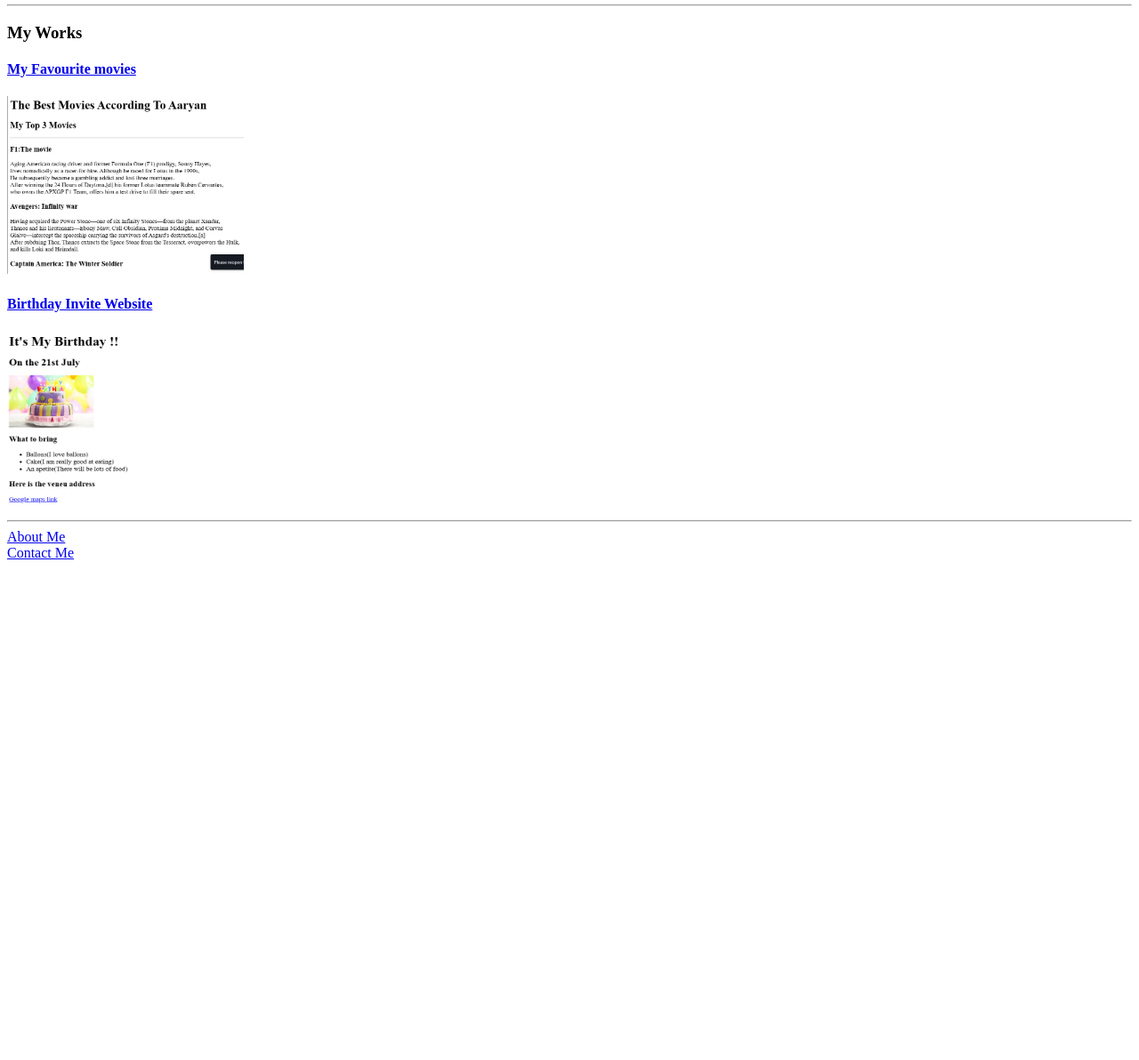
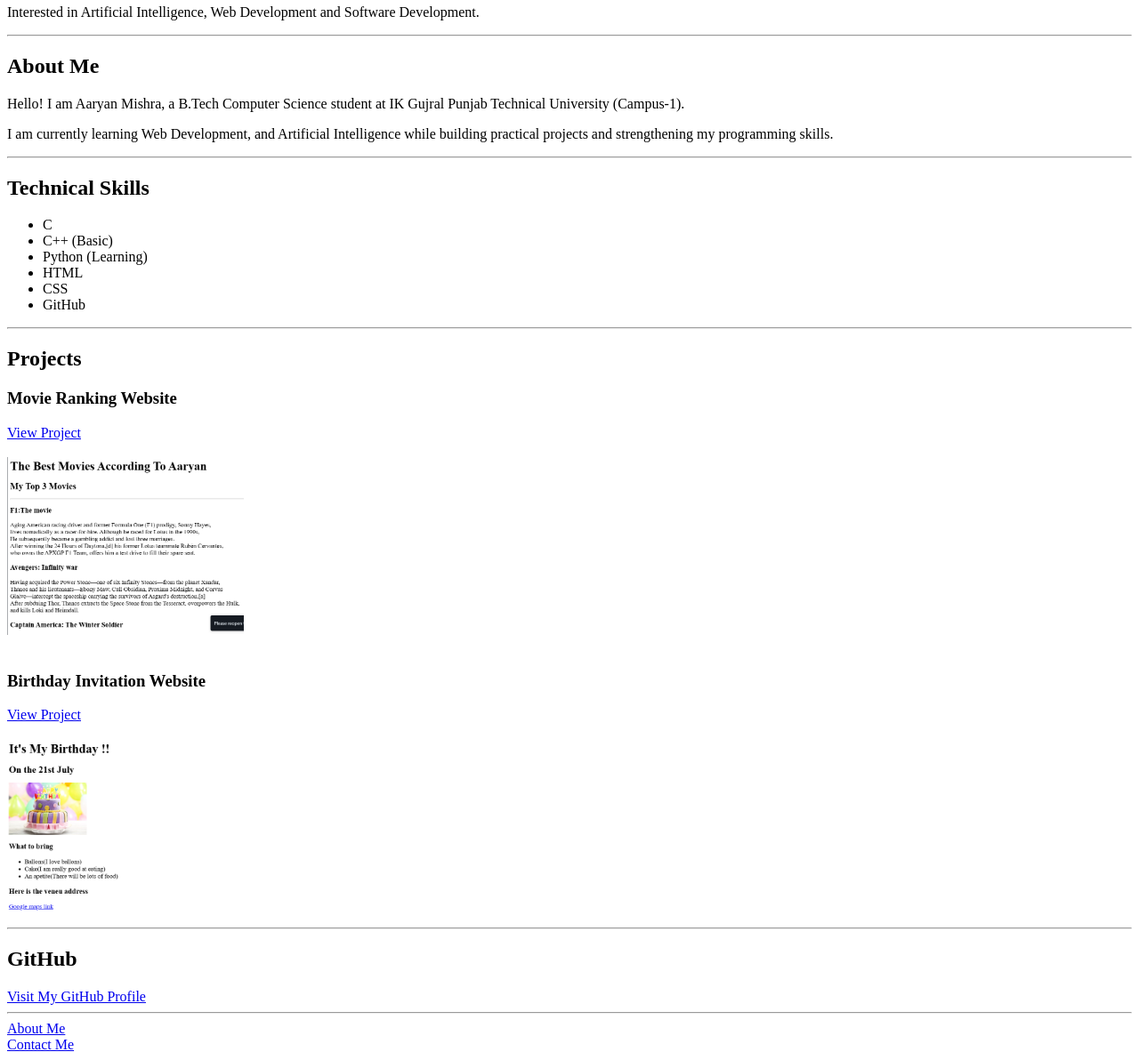
Before and after one commit to Aaryan4code/Html_Portfolio, a plain HTML site: page index.html in a window 1280 px wide. Shown: the part 122-1314 px from the top of the page at 89% size. Before the commit the page ends 800 px from the top, so only its background shows below. Drawn offline with Linux system fonts and the light colour scheme.

Commit message:
improvement

```diff
--- a/index.html
+++ b/index.html
@@ -3,27 +3,101 @@
     <head>
         <meta charset="UTF-8"/>
         <meta name="viewport" content="width=device-width, initial-scale=1.0"/>
-        <title>My Portfolio</title>
+        <title>Aaryan's Portfolio</title>
     </head>
     <body>
+
     <header>
-            <h1>Aaryan Mishra's Portfolio</h1>
-            <h2>An Aspiring Web Developer</h2>
+        <h1>Aaryan Mishra</h1>
+
+        <h2>B.Tech Computer Science Student</h2>
+
+        <p>
+            Interested in Artificial Intelligence,
+            Web Development and Software Development.
+        </p>
+
         <hr/>
     </header>
 
     <main>
-            <h3>My Works</h3>
-            <h4><a href="./Public/movie.html">My Favourite movies</a></h4>
-            <img src="./Asserts/Images/Movie_sc.png" alt="Movie project screenshot" height="200"/><br/>
-            <h4><a href="./Public/Birthday.html">Birthday Invite Website</a></h4>
-            <img src="./Asserts/Images/Birthday_sc.png" alt="Birthday invite portfolio screenshot" height="200" width="150"/><br/>
+
+        <h2>About Me</h2>
+
+        <p>
+            Hello! I am Aaryan Mishra, a B.Tech Computer Science student
+            at IK Gujral Punjab Technical University (Campus-1).
+        </p>
+
+        <p>
+            I am currently learning  Web Development,
+            and Artificial Intelligence while building practical
+            projects and strengthening my programming skills.
+        </p>
+
         <hr/>
+
+        <h2>Technical Skills</h2>
+
+        <ul>
+            <li>C</li>
+            <li>C++ (Basic)</li>
+            <li>Python (Learning)</li>
+            <li>HTML</li>
+            <li>CSS</li>
+            <li>GitHub</li>
+        </ul>
+
+        <hr/>
+
+        <h2>Projects</h2>
+
+        <h3>Movie Ranking Website</h3>
+
+        <a href="./Public/movie.html">
+            View Project
+        </a>
+
+        <br/><br/>
+
+        <img src="./Asserts/Images/Movie_sc.png"
+             alt="Movie project screenshot"
+             height="200"/>
+
+        <br/><br/>
+
+        <h3>Birthday Invitation Website</h3>
+
+        <a href="./Public/Birthday.html">
+            View Project
+        </a>
+
+        <br/><br/>
+
+        <img src="./Asserts/Images/Birthday_sc.png"
+             alt="Birthday project screenshot"
+             height="200"/>
+
+        <hr/>
+
+        <h2>GitHub</h2>
+
+        <a href="https://github.com/Aaryan4code">
+            Visit My GitHub Profile
+        </a>
+
     </main>
 
+    <hr/>
+
     <footer>
-            <a href="./Public/About.html">About Me</a><br/>
+
+        <a href="./Public/About.html">About Me</a>
+
+        <br/>
+
         <a href="./Public/Contact.html">Contact Me</a>
+
     </footer>
 
 </body>
```
Lines whose indentation alone changed are shown as unchanged.
